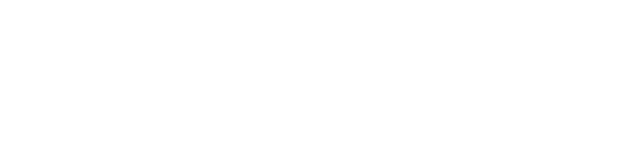
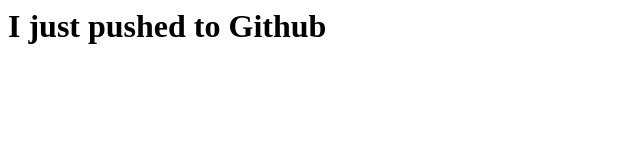
Before and after one commit to FuzzySid/Git-1, a plain HTML site: page index.html in a window 1280 px wide. Shown: the whole page, without its empty margins (0-640 px from the left). Drawn offline with Linux system fonts and the light colour scheme.

Commit message:
Added h1

```diff
--- a/index.html
+++ b/index.html
@@ -5,5 +5,6 @@
     </title>
   </head>
         <body>
+          <h1>I just pushed to Github </h1>
         </body>
 </html>
```
